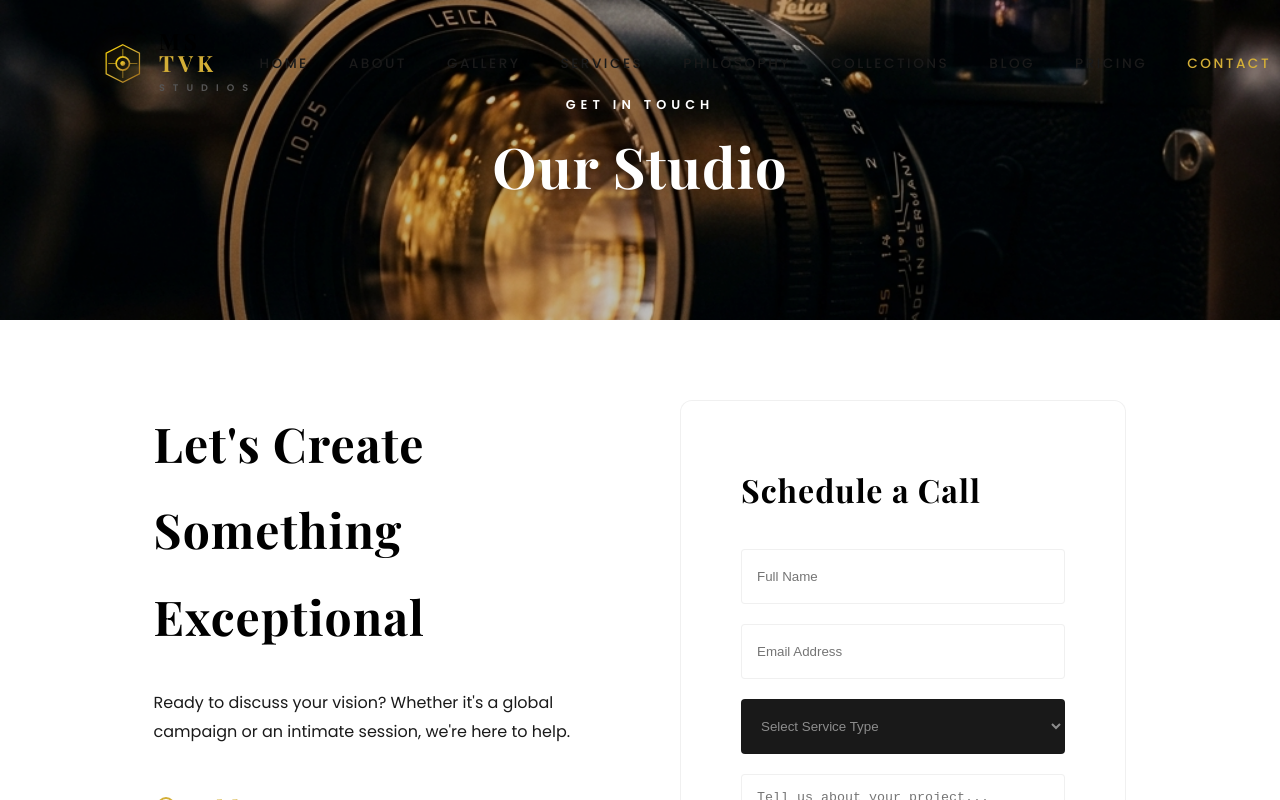
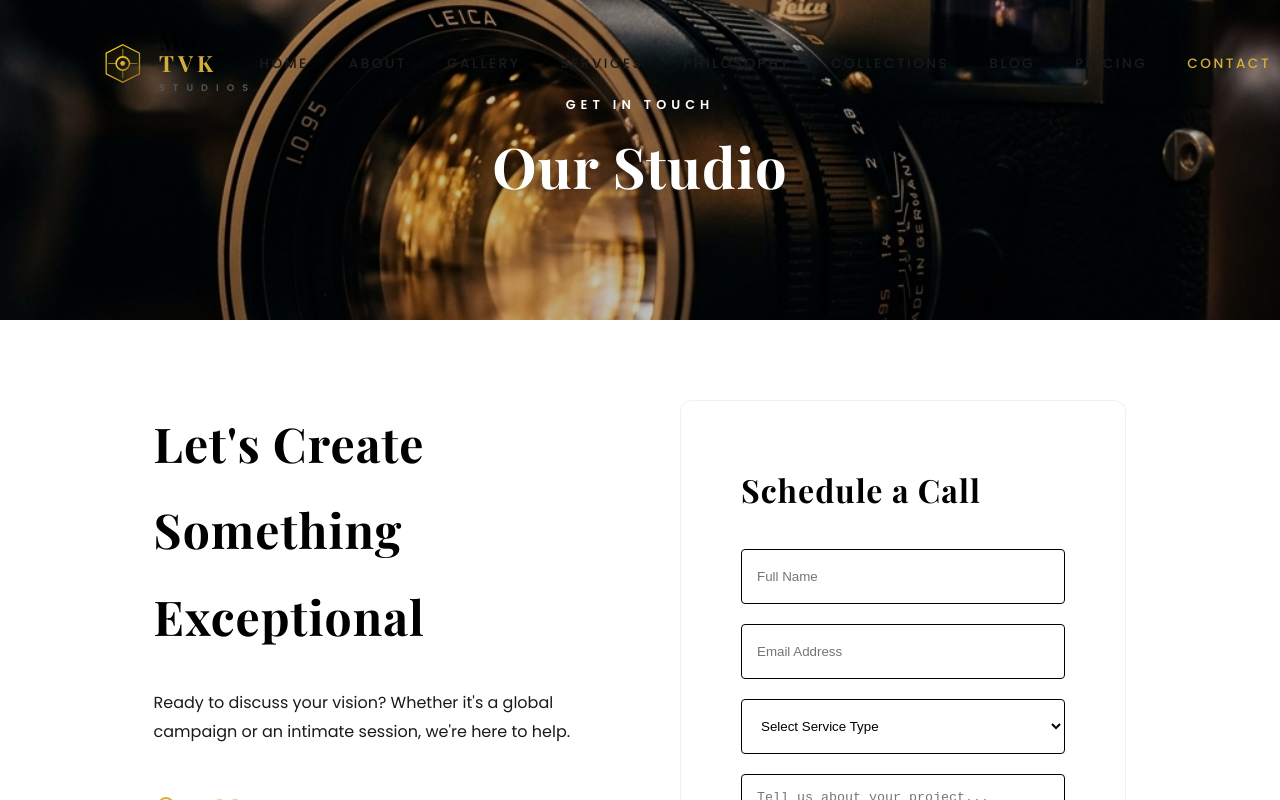
Before and after one commit to SKeerthi25/ms, a React (Vite) app: page /contact in a window 1280 px wide. Shown: the top 800 px of the page. Built offline with nearby package versions, Linux system fonts and the light colour scheme; a web font is replaced by a local one.

Commit message:
Fix text visibility in contact form inputs

```diff
--- a/src/pages/Contact.jsx
+++ b/src/pages/Contact.jsx
@@ -133,7 +133,7 @@
                                     placeholder="Full Name"
                                     value={formData.name}
                                     onChange={handleChange}
-                                    style={{ width: '100%', height: '55px', background: 'rgba(255,255,255,0.03)', border: '1px solid var(--glass-border)', padding: '15px', color: '#fff', borderRadius: '4px', boxSizing: 'border-box' }}
+                                    style={{ width: '100%', height: '55px', background: '#fff', border: '1px solid #000', padding: '15px', color: '#000', borderRadius: '4px', boxSizing: 'border-box' }}
                                 />
                             </div>
                             <div style={{ marginBottom: '20px' }}>
@@ -143,7 +143,7 @@
                                     placeholder="Email Address"
                                     value={formData.email}
                                     onChange={handleChange}
-                                    style={{ width: '100%', height: '55px', background: 'rgba(255,255,255,0.03)', border: '1px solid var(--glass-border)', padding: '15px', color: '#fff', borderRadius: '4px', boxSizing: 'border-box' }}
+                                    style={{ width: '100%', height: '55px', background: '#fff', border: '1px solid #000', padding: '15px', color: '#000', borderRadius: '4px', boxSizing: 'border-box' }}
                                 />
                             </div>
                             <div style={{ marginBottom: '20px' }}>
@@ -151,14 +151,14 @@
                                     name="service"
                                     value={formData.service}
                                     onChange={handleChange}
-                                    style={{ width: '100%', height: '55px', background: '#191919', border: '1px solid var(--glass-border)', padding: '0 15px', color: formData.service ? '#fff' : 'rgba(255,255,255,0.5)', borderRadius: '4px', boxSizing: 'border-box' }}
+                                    style={{ width: '100%', height: '55px', background: '#fff', border: '1px solid #000', padding: '0 15px', color: '#000', borderRadius: '4px', boxSizing: 'border-box' }}
                                 >
-                                    <option value="" style={{ background: '#191919', color: 'rgba(255,255,255,0.5)' }}>Select Service Type</option>
-                                    <option value="Event Photography" style={{ background: '#191919', color: '#fff' }}>Event Photography</option>
-                                    <option value="Portrait Photography" style={{ background: '#191919', color: '#fff' }}>Portrait Photography</option>
-                                    <option value="Commercial Photography" style={{ background: '#191919', color: '#fff' }}>Commercial Photography</option>
-                                    <option value="Wildlife Photography" style={{ background: '#191919', color: '#fff' }}>Wildlife Photography</option>
-                                    <option value="Wedding Photography" style={{ background: '#191919', color: '#fff' }}>Wedding Photography</option>
+                                    <option value="" style={{ background: '#fff', color: '#666' }}>Select Service Type</option>
+                                    <option value="Event Photography" style={{ background: '#fff', color: '#000' }}>Event Photography</option>
+                                    <option value="Portrait Photography" style={{ background: '#fff', color: '#000' }}>Portrait Photography</option>
+                                    <option value="Commercial Photography" style={{ background: '#fff', color: '#000' }}>Commercial Photography</option>
+                                    <option value="Wildlife Photography" style={{ background: '#fff', color: '#000' }}>Wildlife Photography</option>
+                                    <option value="Wedding Photography" style={{ background: '#fff', color: '#000' }}>Wedding Photography</option>
                                 </select>
                             </div>
                             <div style={{ marginBottom: '30px' }}>
@@ -168,7 +168,7 @@
                                     rows="5"
                                     value={formData.message}
                                     onChange={handleChange}
-                                    style={{ width: '100%', background: 'rgba(255,255,255,0.03)', border: '1px solid var(--glass-border)', padding: '15px', color: '#fff', borderRadius: '4px', boxSizing: 'border-box', resize: 'vertical' }}
+                                    style={{ width: '100%', background: '#fff', border: '1px solid #000', padding: '15px', color: '#000', borderRadius: '4px', boxSizing: 'border-box', resize: 'vertical' }}
                                 />
                             </div>
                             <button type="submit" className="btn btn-primary" style={{ width: '100%', padding: '20px', fontWeight: '700', cursor: 'pointer', fontSize: '0.9rem' }}>
--- a/src/pages/Pricing.jsx
+++ b/src/pages/Pricing.jsx
@@ -33,7 +33,7 @@
             name: "Majestic",
             price: "£10,000",
             tag: "World Class Experience",
-            feats: ["3-Day Global Coverage", "Exclusive Art Book", "Private Jet Travel", "Bespoke Portfolio", "Personal Assistant"],
+            feats: ["3-Day Global Coverage", "Exclusive Art Book", " Travel", "Bespoke Portfolio", "Personal Camera"],
             not: [],
             premium: true
         }
```
Also changed, not shown: contact.html (+4 -4 lines).
